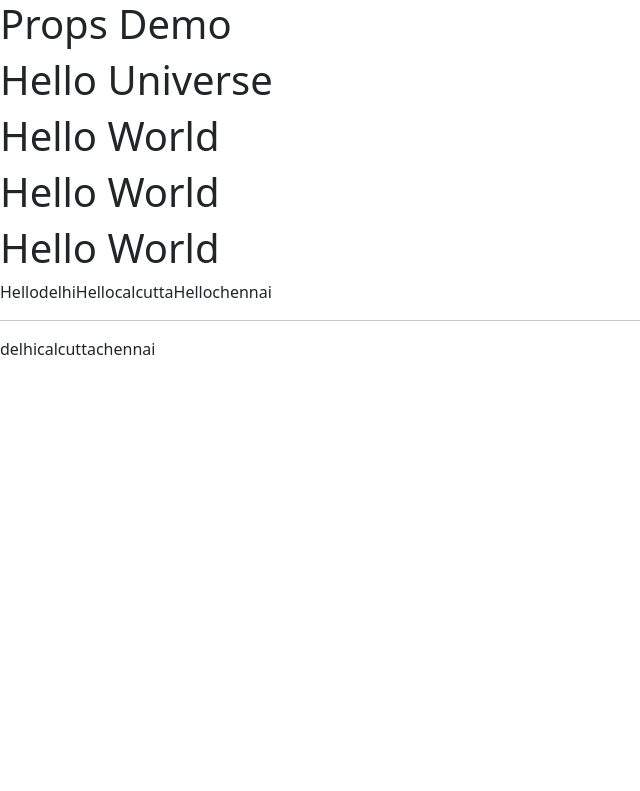
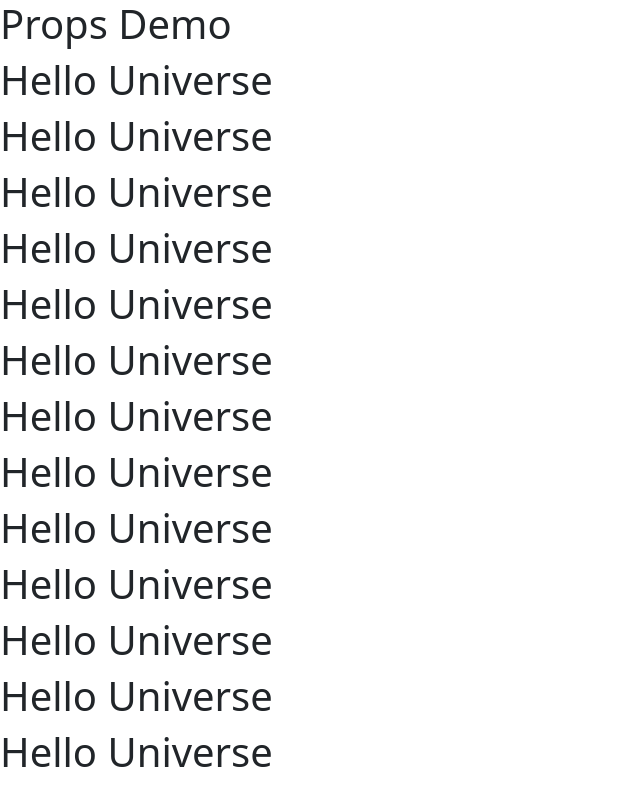
Before and after one commit to rohitsaste45/Bank_Front, a React (Create React App) app: page / in a window 1280 px wide. Shown: the top 791 px of the page, without its empty margins (0-640 px from the left). Built offline with nearby package versions, Linux system fonts and the light colour scheme.

Commit message:
list basics.

```diff
--- a/src/App.js
+++ b/src/App.js
@@ -9,25 +9,29 @@
 
 function ListDemo() {
   let data = "Hello Universe";
-  let list = ["delhi", "calcutta", "chennai"];
+  let list = ["", "", "", "", ""];
+
+  let list1 = [];
+  for (let i = 0; i < 100; i++) {
+    list1.push("");
+  }
 
   return (
     <>
       <h1>{data}</h1>
 
-      {/** Version.3 */}
-      {list.map((item) => (
-        <>
-          <h1>Hello World</h1>
-        </>
+      {list1.map((item) => (
+        <div>
+          <h1>Hello Universe</h1>
+        </div>
       ))}
 
-      {/** Version.2 */}
-      {list.map((item) => "Hello" + item)}
-
       <hr />
-      {/** Version.1 */}
-      {list.map((item) => item)}
+      {list.map((item) => (
+        <div>
+          <h1>Hello World</h1>
+        </div>
+      ))}
     </>
   );
 }
```
